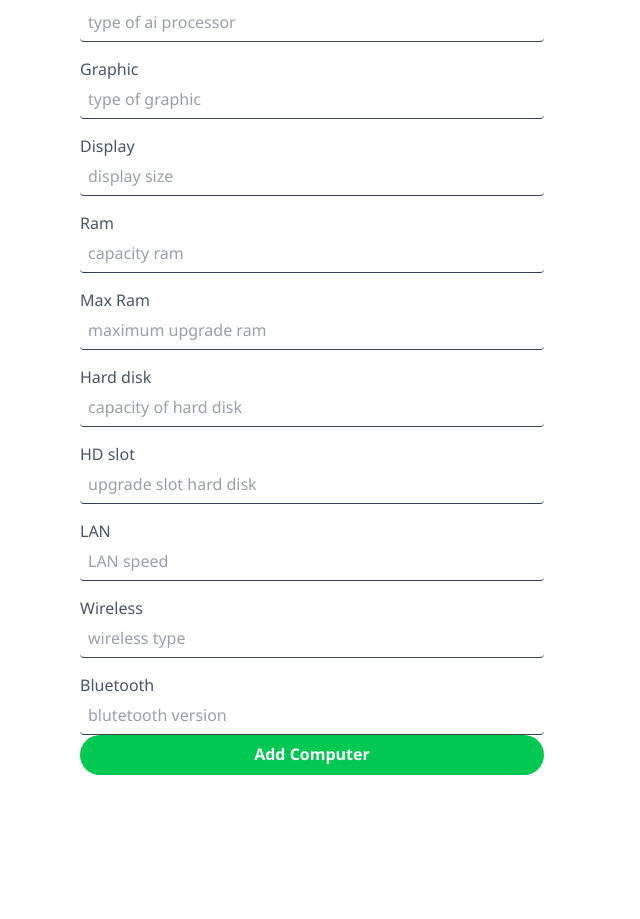
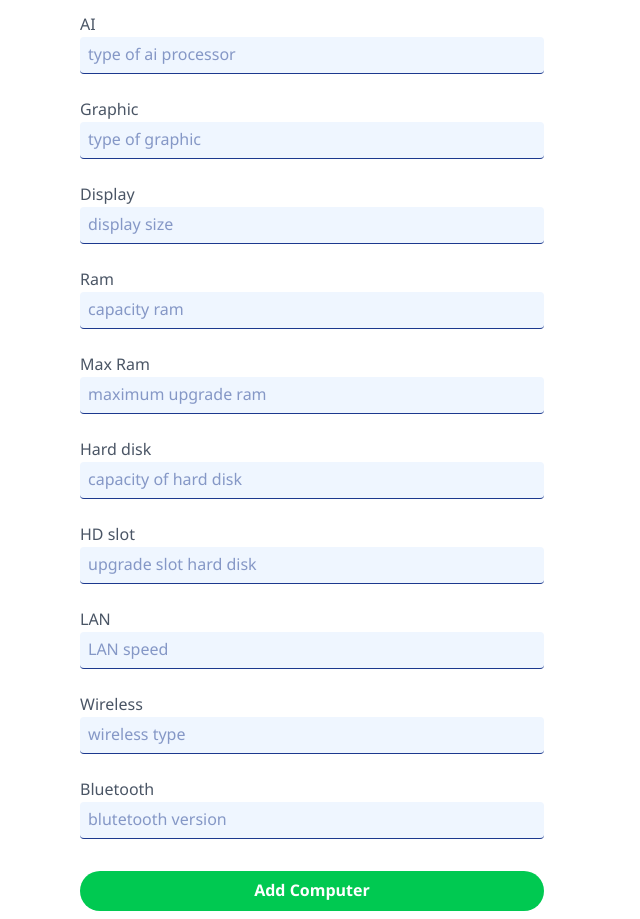
Before and after one commit to deskcodeFun/com-stock, a Vue app: page /form in a window 1280 px wide. Shown: the part 600-1519 px from the top of the page, without its empty margins (0-640 px from the left). Before the commit the page ends 1383 px from the top, so only its background shows below. Built offline with nearby package versions, Linux system fonts and the light colour scheme; no server answers.

Commit message:
fix ui in TextInput and FormView

```diff
--- a/src/components/TextInput.vue
+++ b/src/components/TextInput.vue
@@ -1,8 +1,8 @@
 <template>
-  <div>
-    <p class="mr-4 mt-4 text-gray-600">{{ props.label }}</p>
+  <div class="pb-4">
+    <p class="mr-4 mt-2 text-gray-600">{{ props.label }}</p>
     <input
-      class="w-full border-b-1 nowrap rounded p-2 text-gray-700 leading-tight focus:outline-none focus:shadow-outline"
+      class="w-full border-b-1 nowrap rounded p-2 bg-blue-50 text-blue-900 leading-tight focus:outline-none focus:shadow-outline"
       :type="props.type"
       :placeholder="props.placeholder"
       :value="props.modelValue"
@@ -12,7 +12,7 @@
 </template>
 
 <script setup>
-import { defineProps } from 'vue'
+import { defineProps, defineEmits } from 'vue'
 
 const props = defineProps({
   modelValue: {
--- a/src/views/FormView.vue
+++ b/src/views/FormView.vue
@@ -6,13 +6,6 @@
     <!-- Form: Add new computer we don't need validation data cause it's all text -->
     <div class="w-1/2 pr-24 pl-4">
       <p>Computer Specification</p>
-      <!-- <form @submit.prevent="addSubmit">
-        <TextInput
-          v-model.lazy.trim="assetModel"
-          label="Asset"
-          placeholder="Asset tag from accounting"
-        ></TextInput>
-      </form> -->
       <form @submit.prevent="addSubmit">
         <TextInput
           v-model.lazy.trim="assetComponent.modelValue"
@@ -89,16 +82,15 @@
           :label="bluetoothComponent.label"
           :placeholder="bluetoothComponent.placeholder"
         ></TextInput>
+        <div>
+          <button
+            class="bg-green-500 hover:bg-green-600 text-white font-bold py-2 px-4 mt-4 rounded-full w-full focus:outline-none focus:shadow-outline"
+            type="submit"
+          >
+            Add Computer
+          </button>
+        </div>
       </form>
-
-      <div>
-        <button
-          class="bg-green-500 hover:bg-green-600 text-white font-bold py-2 px-4 rounded-full w-full focus:outline-none focus:shadow-outline"
-          @click="addSubmit"
-        >
-          Add Computer
-        </button>
-      </div>
     </div>
     <!-- Add image form: select picture and resize to resolution H:150px -->
     <div>
@@ -137,7 +129,7 @@ const assetComponent = reactive({
   type: 'text',
   placeholder: 'asset tag from accounting',
   label: 'Asset',
-  errorMessages: null,
+  errorMessages: 'Asset tag at least 5 charecter',
   pattern: '',
   minLength: 5,
   maxLength: 50,
```
